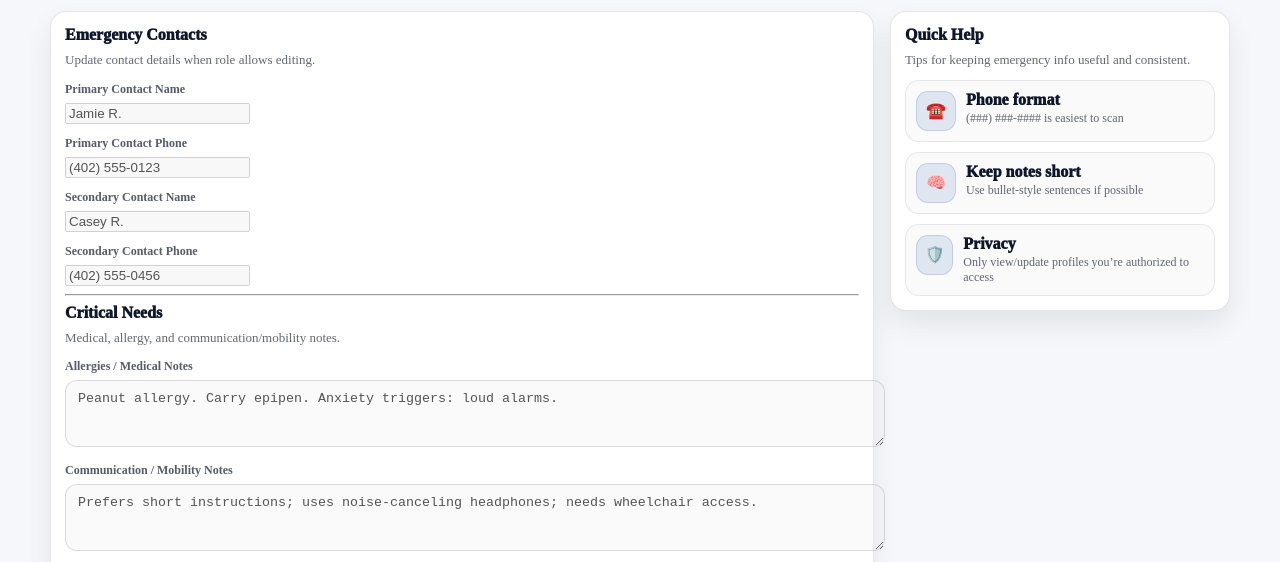
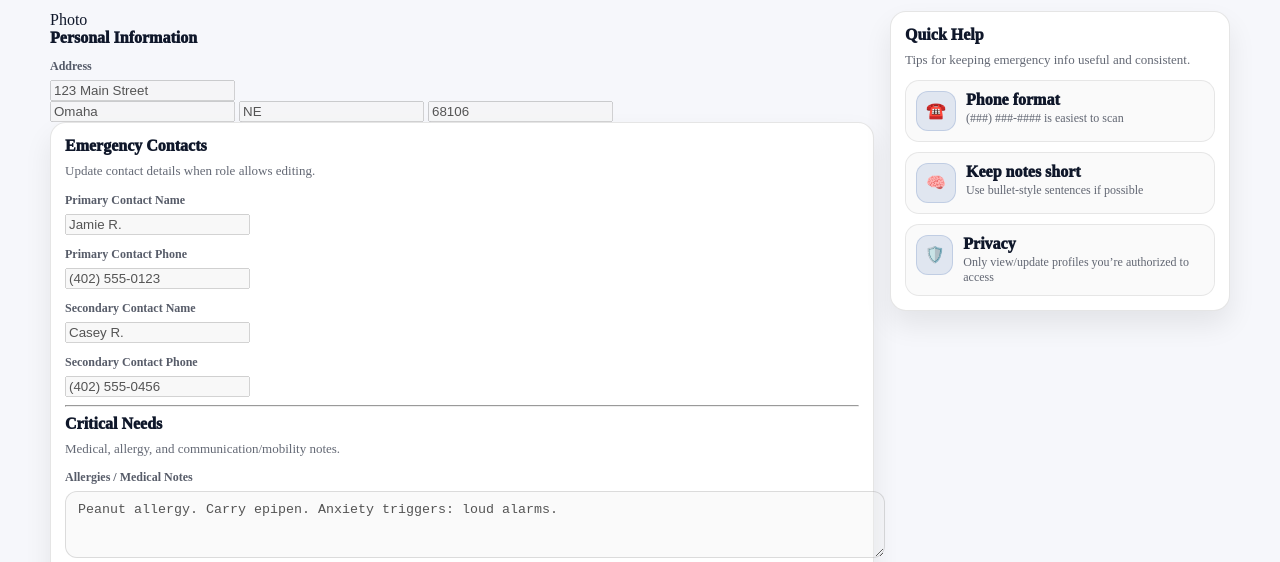
Before and after one commit to michaelisrael1/capstone, a plain HTML site: page Madonna/profile.html in a window 1280 px wide. Shown: the part 164-726 px from the top of the page. Drawn offline with Linux system fonts and the light colour scheme; sample sign-in values are in the browser's storage.

Commit message:
Update profile.html
Added some things to the profile (address + picture)

```diff
--- a/Madonna/profile.html
+++ b/Madonna/profile.html
@@ -46,6 +46,47 @@
       <div class="portal-grid">
         <!-- Main content -->
         <section class="portal-main">
+          <!-- Profile header -->
+            <div class="profile-header">
+              <div class="profile-photo">
+                <div class="photo-placeholder">Photo</div>
+              </div>
+
+              <div class="profile-basic">
+                <h2 class="portal-h2" style="margin-bottom:4px;">Personal Information</h2>
+
+                <div class="profile-address">
+                  <label class="portal-label">Address</label>
+                  <input
+                    class="portal-input"
+                    data-emergency-field
+                    placeholder="Street address"
+                    value="123 Main Street"
+                  />
+
+                  <div class="profile-address-grid">
+                    <input
+                      class="portal-input"
+                      data-emergency-field
+                      placeholder="City"
+                      value="Omaha"
+                    />
+                    <input
+                      class="portal-input"
+                      data-emergency-field
+                      placeholder="State"
+                      value="NE"
+                    />
+                    <input
+                      class="portal-input"
+                      data-emergency-field
+                      placeholder="ZIP"
+                      value="68106"
+                    />
+                  </div>
+                </div>
+              </div>
+            </div>
           <div class="portal-card">
             <div class="portal-card-head">
               <h2 class="portal-h2">Emergency Contacts</h2>
@@ -94,7 +135,10 @@
                 Later: replace “Save” with a Hubwise write (add/edit) and pull initial values from Hubwise (read).
               </div>
             </div>
-          </div>
+          <div class="portal-card">
+
+
+            <hr class="portal-divider" />
         </section>
 
         <!-- Sidebar -->
```
